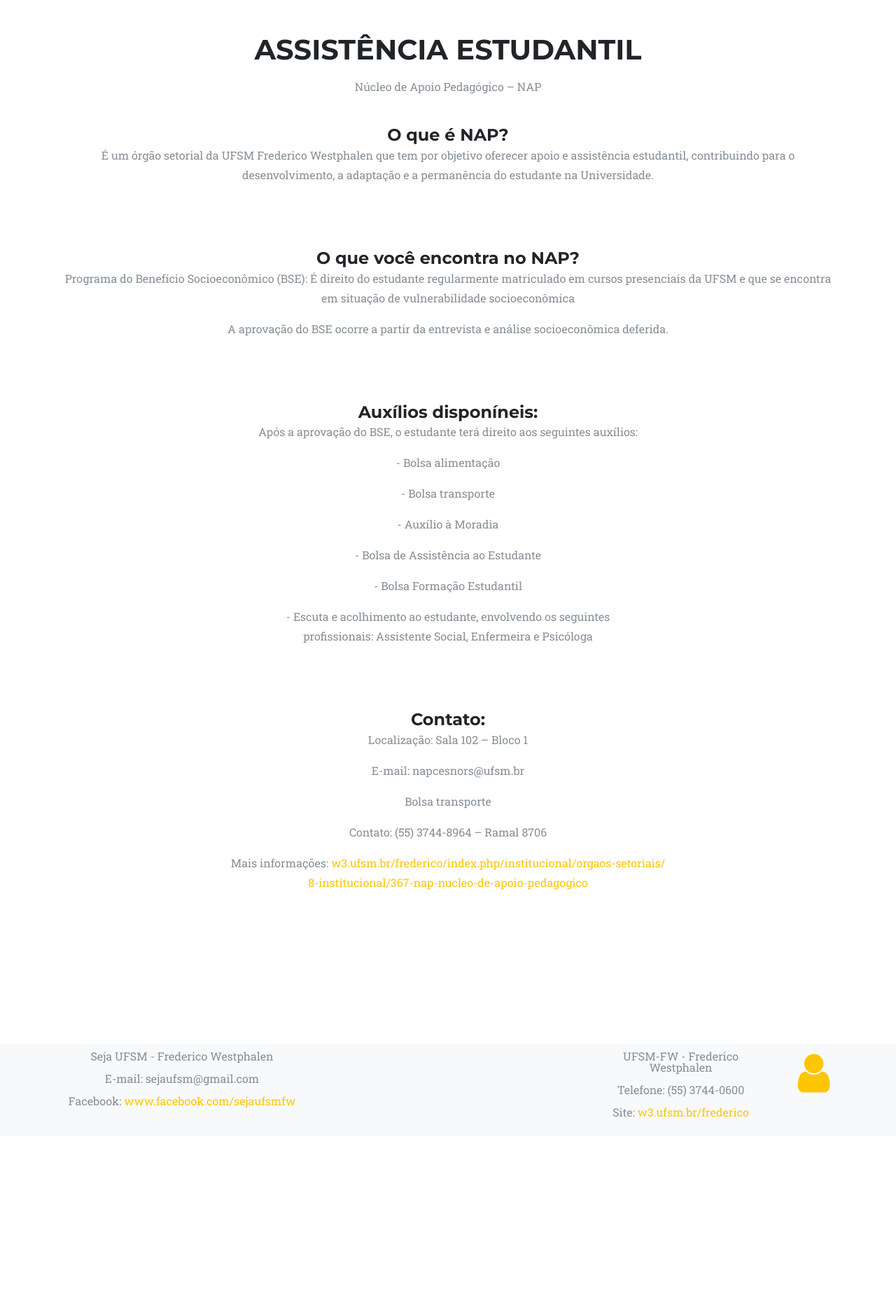
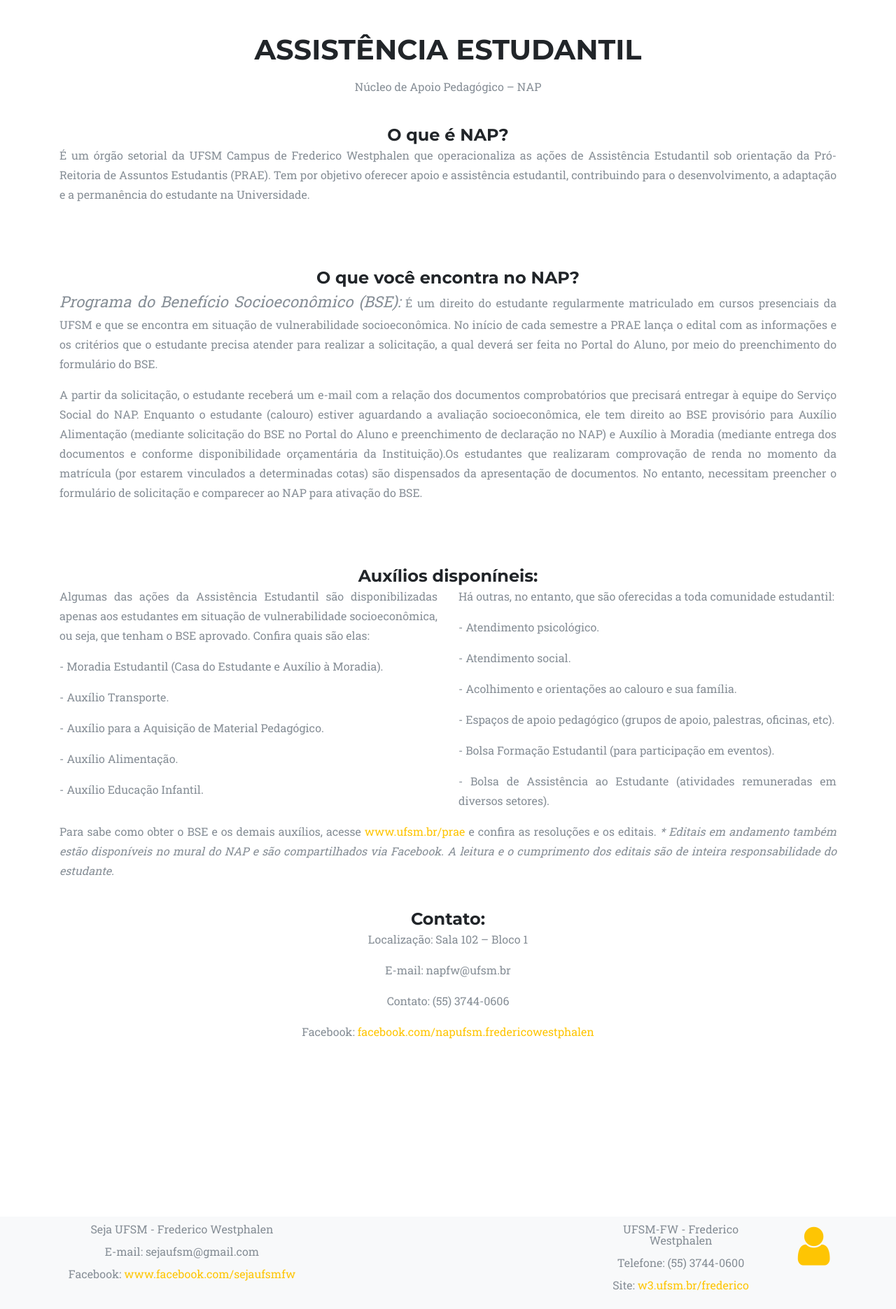
Before and after one commit to LidiRaquel/seja-ufsm-fw, a Django app: template SiteSejaUfsm/templates/assistencia.html in a window 1280 px wide. Shown: the part 103-1973 px from the top of the page at 70% size. Before the commit the page ends 1699 px from the top, so only its background shows below. Run offline with Django 3.2, Linux system fonts and the light colour scheme; the template is opened without the code that fills it, so the values that code supplies are empty; some libraries are stand-ins or nearby versions; some web fonts are replaced.

Commit message:
atualização das informações do NAP

```diff
--- a/SiteSejaUfsm/templates/assistencia.html
+++ b/SiteSejaUfsm/templates/assistencia.html
@@ -17,36 +17,51 @@
 
           <div class="col-md-12 team-member">
             <h4>O que é NAP?</h4>
-              <p class="text-muted">É um órgão setorial da UFSM Frederico Westphalen que tem por objetivo oferecer apoio e assistência estudantil, contribuindo para o desenvolvimento, a adaptação e a permanência do estudante na Universidade.</p>
+              <p class="text-muted" style="text-align: justify;"> É um órgão setorial da UFSM Campus de Frederico Westphalen que operacionaliza as ações de Assistência Estudantil sob orientação da Pró-Reitoria de Assuntos Estudantis (PRAE). Tem por objetivo oferecer apoio e assistência estudantil, contribuindo para o desenvolvimento, a adaptação e a permanência do estudante na Universidade.</p>
 
           </div>
           <div class="col-md-12 team-member">
             <h4>O que você encontra no NAP?</h4>
-              <p class="text-muted">Programa do Benefício Socioeconômico (BSE): É direito do estudante regularmente matriculado em cursos presenciais da UFSM e que se encontra em situação de vulnerabilidade socioeconômica</p>
-              <p class="text-muted">A aprovação do BSE ocorre a partir da entrevista e análise socioeconômica deferida.
-
-</p>
+              <p class="text-muted" style="text-align: justify;"><span style="font-style:oblique;font-size: 22px; ">Programa do Benefício Socioeconômico (BSE):</span>
+              É um direito do estudante regularmente matriculado em cursos presenciais da UFSM e que se encontra em situação de vulnerabilidade socioeconômica. No início de cada semestre a PRAE lança o edital com as informações e os critérios que o estudante precisa atender para realizar a solicitação, a qual deverá ser feita no Portal do Aluno, por meio do preenchimento do formulário do BSE.</p>
+              <p class="text-muted" style="text-align: justify;">A partir da solicitação, o estudante receberá um e-mail com a relação dos documentos comprobatórios que precisará entregar à equipe do Serviço Social do NAP.
+              Enquanto o estudante (calouro) estiver aguardando a avaliação socioeconômica, ele tem direito ao BSE provisório para Auxílio Alimentação (mediante solicitação do BSE no Portal do Aluno e preenchimento de declaração no NAP) e Auxílio à Moradia (mediante entrega dos documentos e conforme disponibilidade orçamentária da Instituição).Os estudantes que realizaram comprovação de renda no momento da matrícula (por estarem vinculados a determinadas cotas) são dispensados da apresentação de documentos. No entanto, necessitam preencher o formulário de solicitação e comparecer ao NAP para ativação do BSE.</p>
 
           </div>
           <div class="col-md-12 team-member">
             <h4>Auxílios disponíneis:</h4>
-              <p class="text-muted">Após a aprovação do BSE, o estudante terá direito aos seguintes auxílios: </p>
-              <p class="text-muted"> - Bolsa alimentação</p>
-              <p class="text-muted"> - Bolsa transporte</p>
-              <p class="text-muted"> - Auxílio à Moradia</p>
-              <p class="text-muted"> - Bolsa de Assistência ao Estudante</p>
-              <p class="text-muted"> - Bolsa Formação Estudantil</p>
-              <p class="text-muted"> - Escuta e acolhimento ao estudante, envolvendo os seguintes <br> profissionais: Assistente Social, Enfermeira e Psicóloga</p>
+            <div class="row">
+                    <div class="col-md-6">
+                        <p class="text-muted" style="text-align: justify;">Algumas das ações da Assistência Estudantil são disponibilizadas apenas aos estudantes  em situação de vulnerabilidade socioeconômica, ou seja, que tenham o BSE aprovado. Confira quais são elas: </p>
+                        <p class="text-muted" style="text-align: justify;"> - Moradia Estudantil (Casa do Estudante e Auxílio à Moradia).</p>
+                        <p class="text-muted" style="text-align: justify;"> - Auxílio Transporte.</p>
+                        <p class="text-muted" style="text-align: justify;"> - Auxílio para a Aquisição de Material Pedagógico.</p>
+                        <p class="text-muted" style="text-align: justify;"> - Auxílio Alimentação.</p>
+                        <p class="text-muted" style="text-align: justify;"> - Auxílio Educação Infantil.</p>
+                      </div>
+                        <div class="col-md-6">
+                        <p class="text-muted" style="text-align: justify;">Há outras, no entanto, que são oferecidas a toda comunidade estudantil: </p>
+                        <p class="text-muted" style="text-align: justify;"> - Atendimento psicológico.</p>
+                        <p class="text-muted"style="text-align: justify;"> - Atendimento social.</p>
+                        <p class="text-muted"style="text-align: justify;"> - Acolhimento e orientações ao calouro e sua família.</p>
+                        <p class="text-muted"style="text-align: justify;"> - Espaços de apoio pedagógico (grupos de apoio, palestras, oficinas, etc).</p>
+                        <p class="text-muted"style="text-align: justify;"> - Bolsa Formação Estudantil (para participação em eventos).</p>
+                        <p class="text-muted"style="text-align: justify;"> - Bolsa de Assistência ao Estudante (atividades remuneradas em diversos setores).</p>
+                      </div>
+                      <div class="col-md-12">
+                        <p class="text-muted"  style="text-align: justify;"> Para sabe como obter o BSE e os demais auxílios, acesse <a href="http://w3.ufsm.br/prae/" target="_blank">www.ufsm.br/prae</a> e confira as resoluções e os editais.
+                            <span style="font-style: oblique;">* Editais em andamento também estão disponíveis no mural do NAP e são compartilhados via Facebook.
+                             A leitura e o cumprimento dos editais são de inteira responsabilidade do estudante.</span>
+                            </p>
+                      </div>
 
-          </div>
+            </div>
           <div class="col-md-12 team-member">
             <h4>Contato:</h4>
               <p class="text-muted">Localização: Sala 102 – Bloco 1 </p>
-              <p class="text-muted">E-mail: napcesnors@ufsm.br</p>
-              <p class="text-muted">Bolsa transporte</p>
-              <p class="text-muted">Contato: (55) 3744-8964 – Ramal 8706</p>
-              <p class="text-muted">Mais informações: <a href="http://w3.ufsm.br/frederico/index.php/institucional/orgaos-setoriais/8-institucional/367-nap-nucleo-de-apoio-pedagogico"> w3.ufsm.br/frederico/index.php/institucional/orgaos-setoriais/<br>8-institucional/367-nap-nucleo-de-apoio-pedagogico</a></p>
-
+              <p class="text-muted">E-mail: napfw@ufsm.br</p>
+              <p class="text-muted">Contato: (55) 3744-0606</p>
+              <p class="text-muted">Facebook:<a href="https://www.facebook.com/napufsm.fredericowestphalen" target="_blank"> facebook.com/napufsm.fredericowestphalen</a></p>
           </div>
 
         </div>
```
